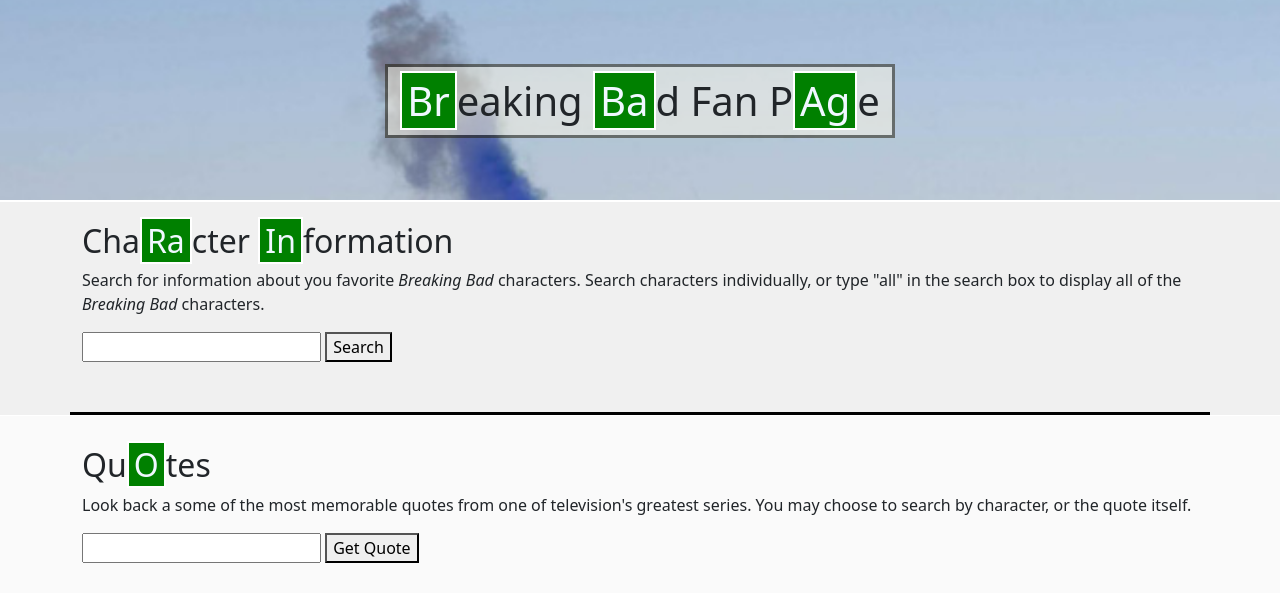
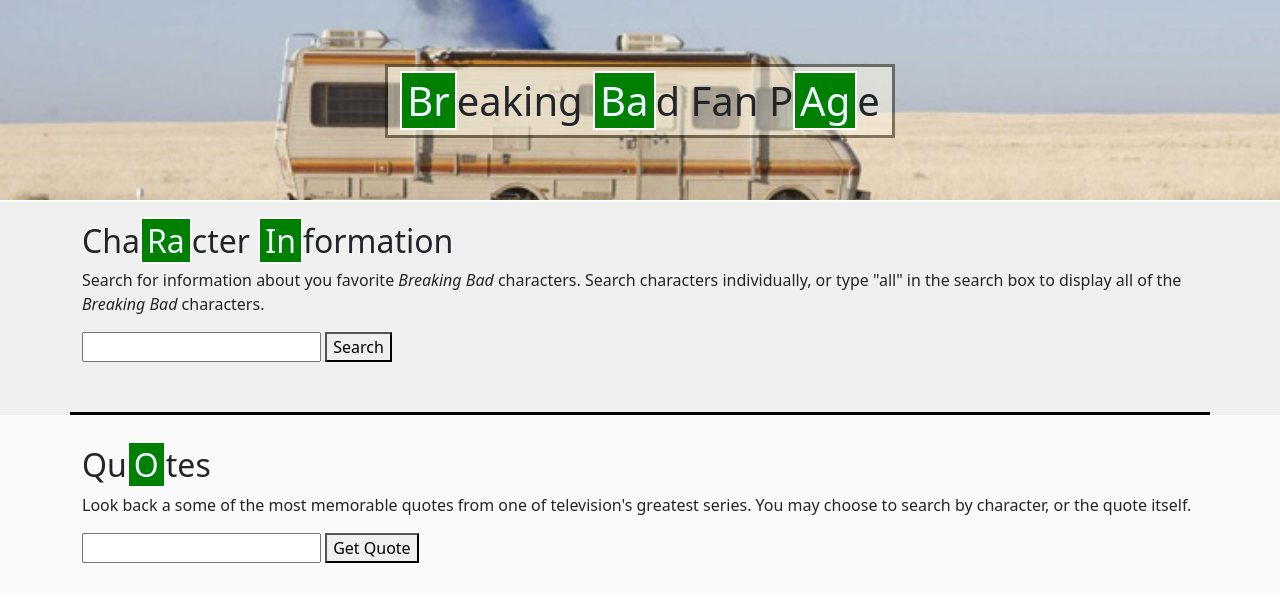
Before and after one commit to curtistgo/breaking_bad_info, a plain HTML site: page index.html in a window 1280 px wide. Drawn offline with nearby package versions, Linux system fonts and the light colour scheme.

Commit message:
Fixed image sizing in css

```diff
--- a/styles.css
+++ b/styles.css
@@ -2,8 +2,8 @@
     background-image: url(./images/bbadrv.jpg);
     background-repeat: no-repeat;
     background-position-x: center;
-    background-position-y: -100px;
-    background-size: 105%;
+    background-position-y: center;
+    background-size: cover;
     height: 200px;
     margin-bottom: 2px;
     display: flex;
```
